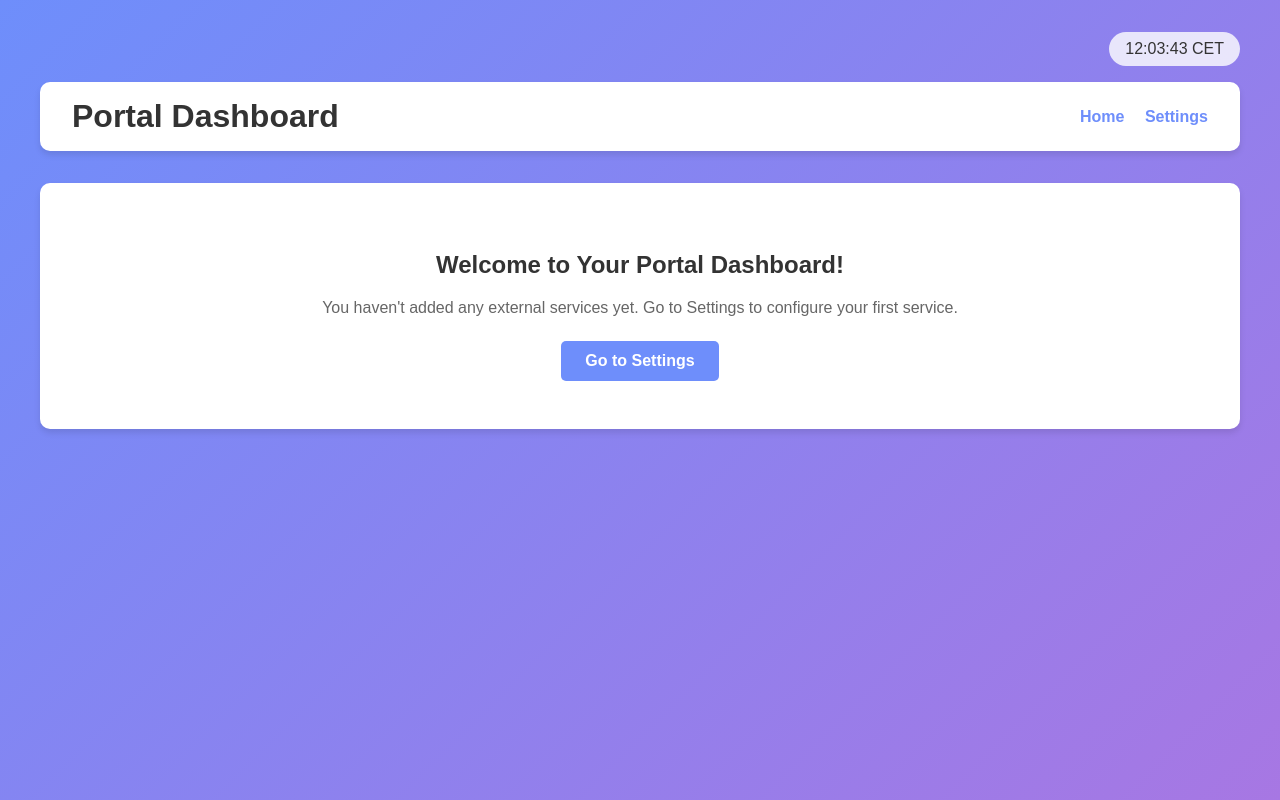
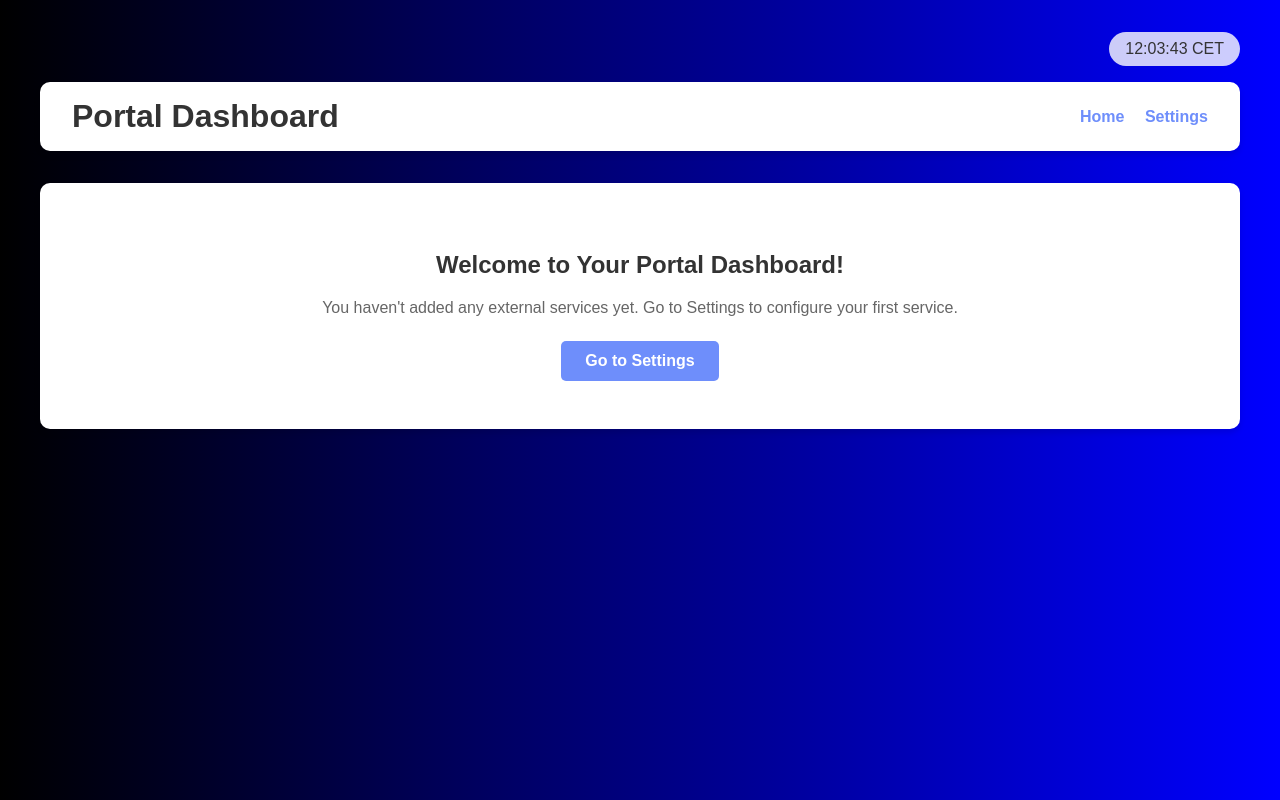
Before and after one commit to jorand-hogia/poc-portal, a Flask app: page / in a window 1280 px wide. Run offline with Flask 3, Linux system fonts and the light colour scheme.

Commit message:
Change background to black-blue gradient

```diff
--- a/templates/index.html
+++ b/templates/index.html
@@ -9,7 +9,7 @@
             font-family: 'Arial', sans-serif;
             margin: 0;
             padding: 0;
-            background: linear-gradient(135deg, #6e8efb, #a777e3);
+            background: linear-gradient(to right, black, blue);
             min-height: 100vh;
         }
         .container {
```
